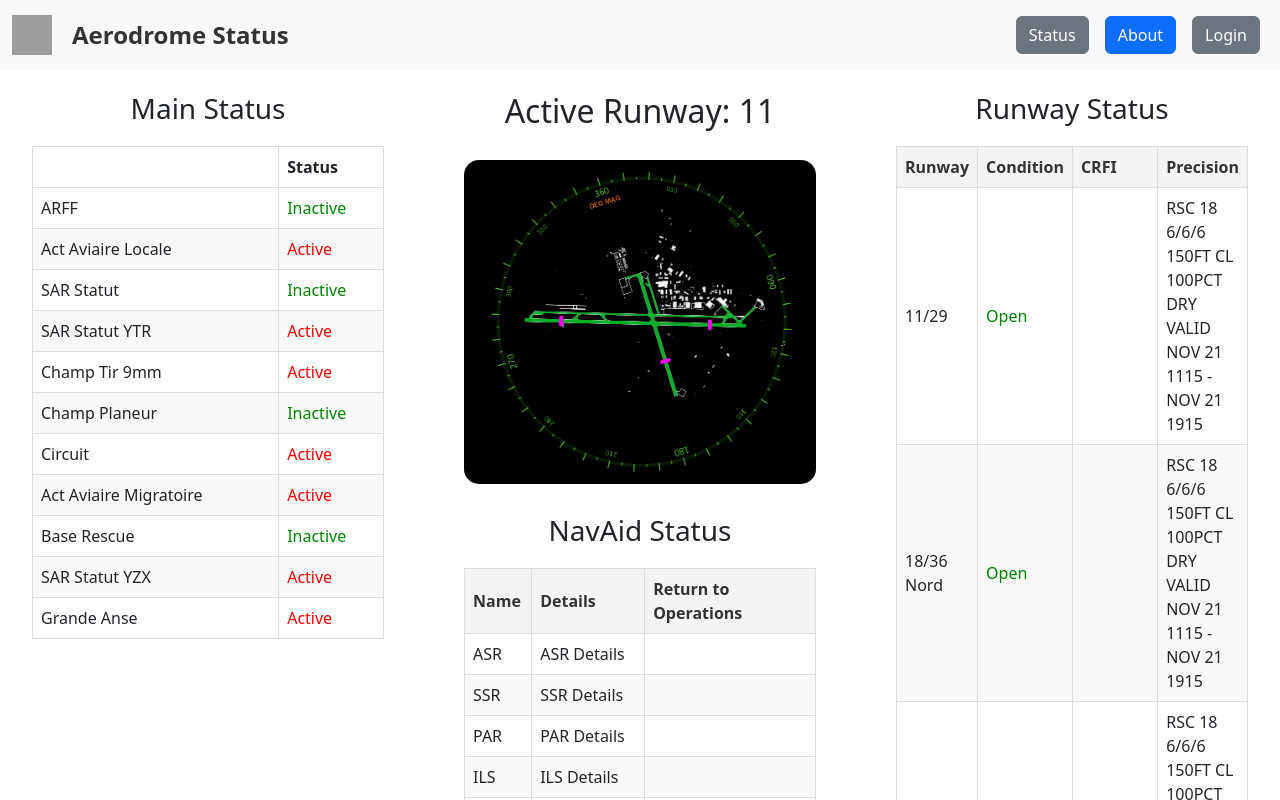
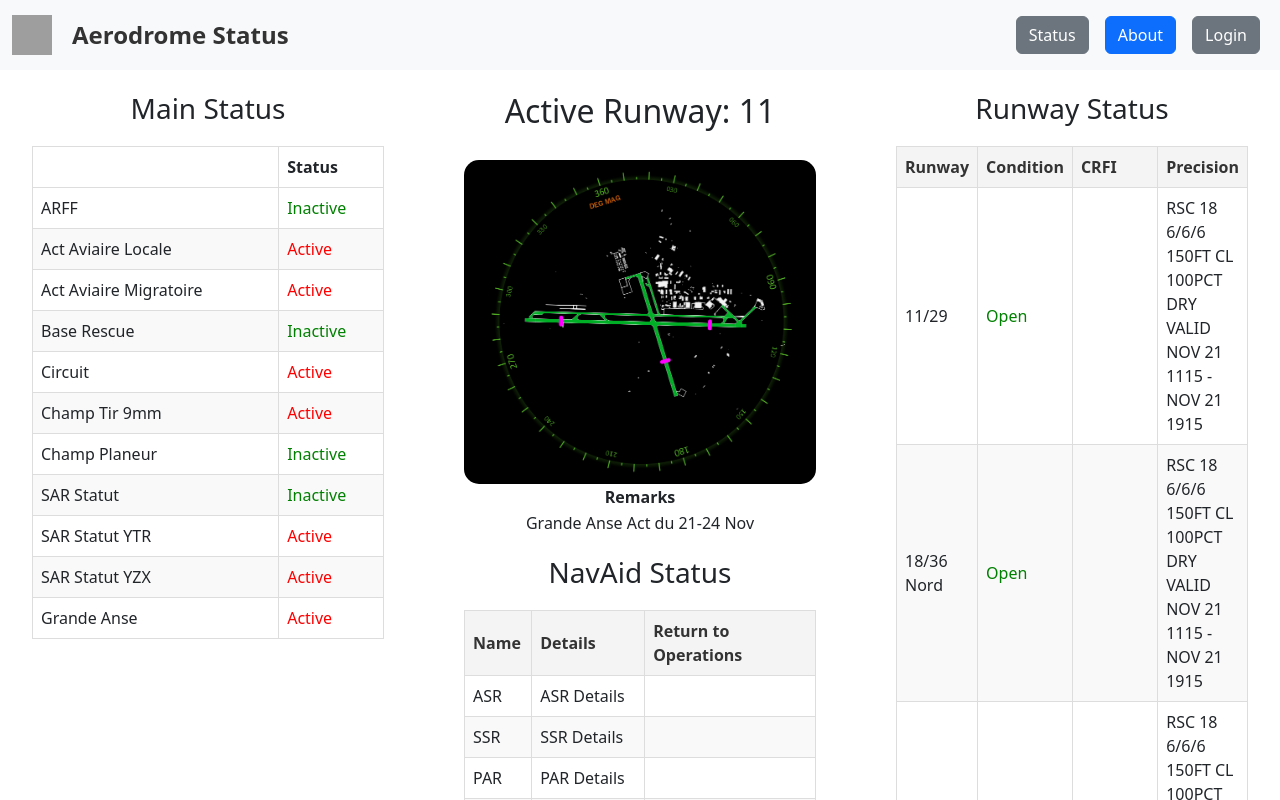
Before and after one commit to carrollcompute/Aerodrome, a React (Vite) app in the folder aerodrome_react_app/: page / in a window 1280 px wide. Shown: the top 800 px of the page. Built offline with nearby package versions, Linux system fonts and the light colour scheme; grey boxes are pictures that could not be loaded.

Commit message:
Added Remarks

```diff
--- a/aerodrome_react_app/src/App/Status/Status.tsx
+++ b/aerodrome_react_app/src/App/Status/Status.tsx
@@ -6,6 +6,7 @@ import CableStatus from './components/CableStatus';
 import RunwayStatus from './components/RunwayStatus';
 import NavAidStatus from './components/NavAidStatus';
 import activeRunway from '../../data/ActiveRunwayData.json';
+import Remarks from './components/Remarks';
 
 
 const Status: React.FC = () => {
@@ -20,6 +21,7 @@ const Status: React.FC = () => {
           <h2>Active Runway: {activeRunway.Runway}</h2>
         </div>
         <AerodromeImage />
+        <Remarks />
         <NavAidStatus />
       </div>
       <div className='runway-cable-status-view'>
--- a/aerodrome_react_app/src/App/Status/components/AerodromeImage.css
+++ b/aerodrome_react_app/src/App/Status/components/AerodromeImage.css
@@ -3,7 +3,6 @@
     width: 100%;          /* Adjust as per your desired size */
     height: auto;          /* Maintains aspect ratio */
     border-radius: 15px;   /* Rounds the corners */
-    margin-bottom: 30px;
 }
 
 .aerodrome-image-container {
--- /dev/null
+++ b/aerodrome_react_app/src/App/Status/components/Remarks.css
@@ -0,0 +1,11 @@
+/* Remarks.css */
+
+.remarks-container {
+    width: 100%;
+}
+
+
+.remarks-table{
+    width: 100%;
+    margin-bottom: 20px;
+}
--- /dev/null
+++ b/aerodrome_react_app/src/App/Status/components/Remarks.tsx
@@ -0,0 +1,45 @@
+import React, { useState, useContext, useCallback } from 'react';
+import './Remarks.css'; // You can style it as needed
+import remarksData from '../../../data/RemarksData.json';
+import { LoginContext } from '../../LoginContext';
+
+
+const RemarksTable: React.FC<{ remarks: string }> = ({ remarks }) => (
+  <table className="remarks-table">
+    <thead>
+      <tr>
+        <th>Remarks</th>
+      </tr>
+    </thead>
+    <tbody>
+      <tr>
+        <td>{remarks}</td>
+      </tr>
+    </tbody>
+  </table>
+);
+
+const EditableRemarks: React.FC<{ remarks: string; onRemarksChange: (newRemarks: string) => void }> = ({ remarks, onRemarksChange }) => (
+  <textarea value={remarks} onChange={(e) => onRemarksChange(e.target.value)} />
+);
+
+const Remarks: React.FC = () => {
+  const [remarks, setRemarks] = useState<string>(remarksData.remarks);
+  const { isLoggedIn } = useContext(LoginContext);
+
+  const handleRemarksChange = useCallback((newRemarks: string) => {
+    setRemarks(newRemarks);
+  }, []);
+
+  return (
+    <div className="remarks-container">
+      {isLoggedIn ? (
+        <EditableRemarks remarks={remarks} onRemarksChange={handleRemarksChange} />
+      ) : (
+        <RemarksTable remarks={remarks} />
+      )}
+    </div>
+  );
+};
+
+export default Remarks;
--- a/aerodrome_react_app/src/data/MainData.json
+++ b/aerodrome_react_app/src/data/MainData.json
@@ -7,12 +7,16 @@
     "Name": "Act Aviaire Locale",
     "Status": "Active"
   },
-  "sar_statut": {
-    "Name": "SAR Statut",
+  "act_aviaire_migratoire": {
+    "Name": "Act Aviaire Migratoire",
+    "Status": "Active"
+  },
+  "base_rescue": {
+    "Name": "Base Rescue",
     "Status": "Inactive"
   },
-  "sar_statut_ytr": {
-    "Name": "SAR Statut YTR",
+  "circuit": {
+    "Name": "Circuit",
     "Status": "Active"
   },
   "champ_tir_9mm": {
@@ -23,17 +27,13 @@
     "Name": "Champ Planeur",
     "Status": "Inactive"
   },
-  "circuit": {
-    "Name": "Circuit",
+  "sar_statut": {
+    "Name": "SAR Statut",
+    "Status": "Inactive"
+  },
+  "sar_statut_ytr": {
+    "Name": "SAR Statut YTR",
     "Status": "Active"
-  },
-  "act_aviaire_migratoire": {
-    "Name": "Act Aviaire Migratoire",
-    "Status": "Active"
-  },
-  "base_rescue": {
-    "Name": "Base Rescue",
-    "Status": "Inactive"
   },
   "sar_statut_yzx": {
     "Name": "SAR Statut YZX",
--- a/aerodrome_react_app/src/data/Remarks.json
+++ /dev/null
@@ -1,3 +0,0 @@
-{
-    "remarks": "This is a test remark"
-}
--- /dev/null
+++ b/aerodrome_react_app/src/data/RemarksData.json
@@ -0,0 +1,3 @@
+{
+    "remarks": "Grande Anse Act du 21-24 Nov"
+}
```
